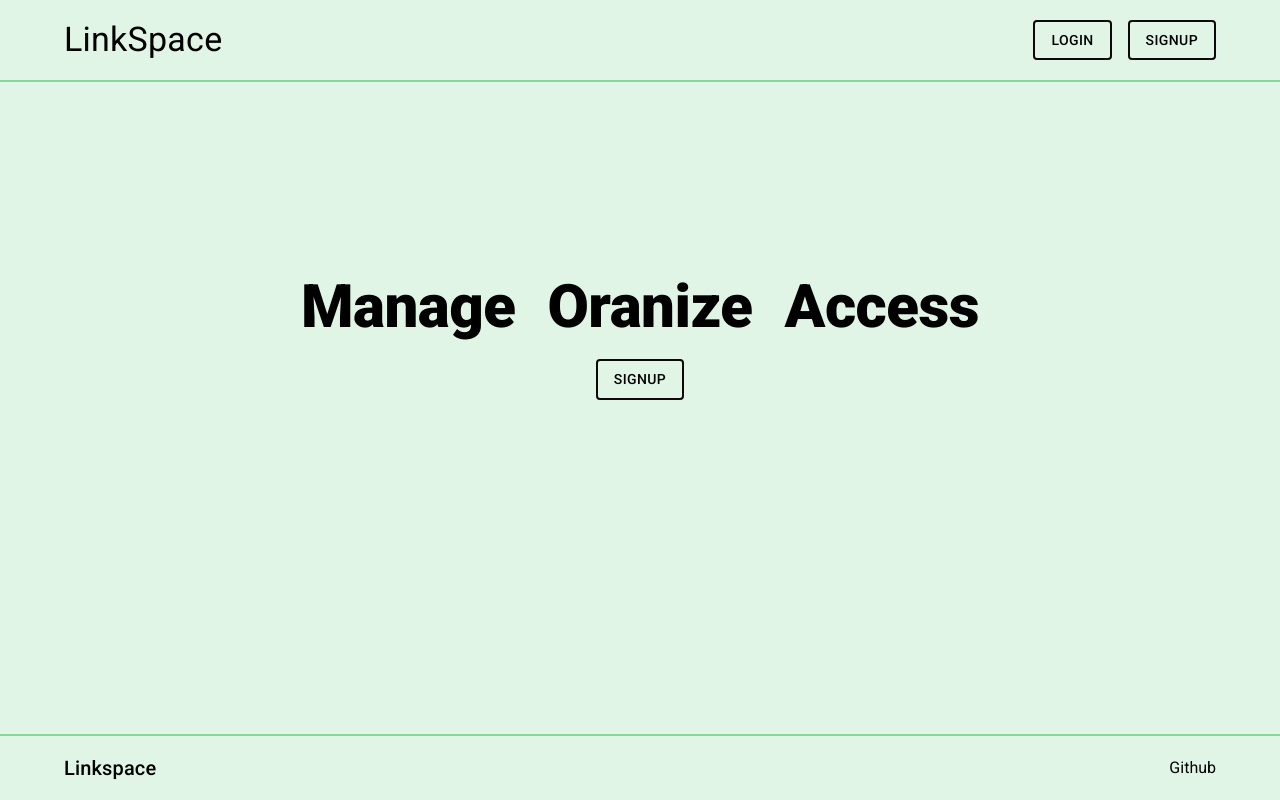
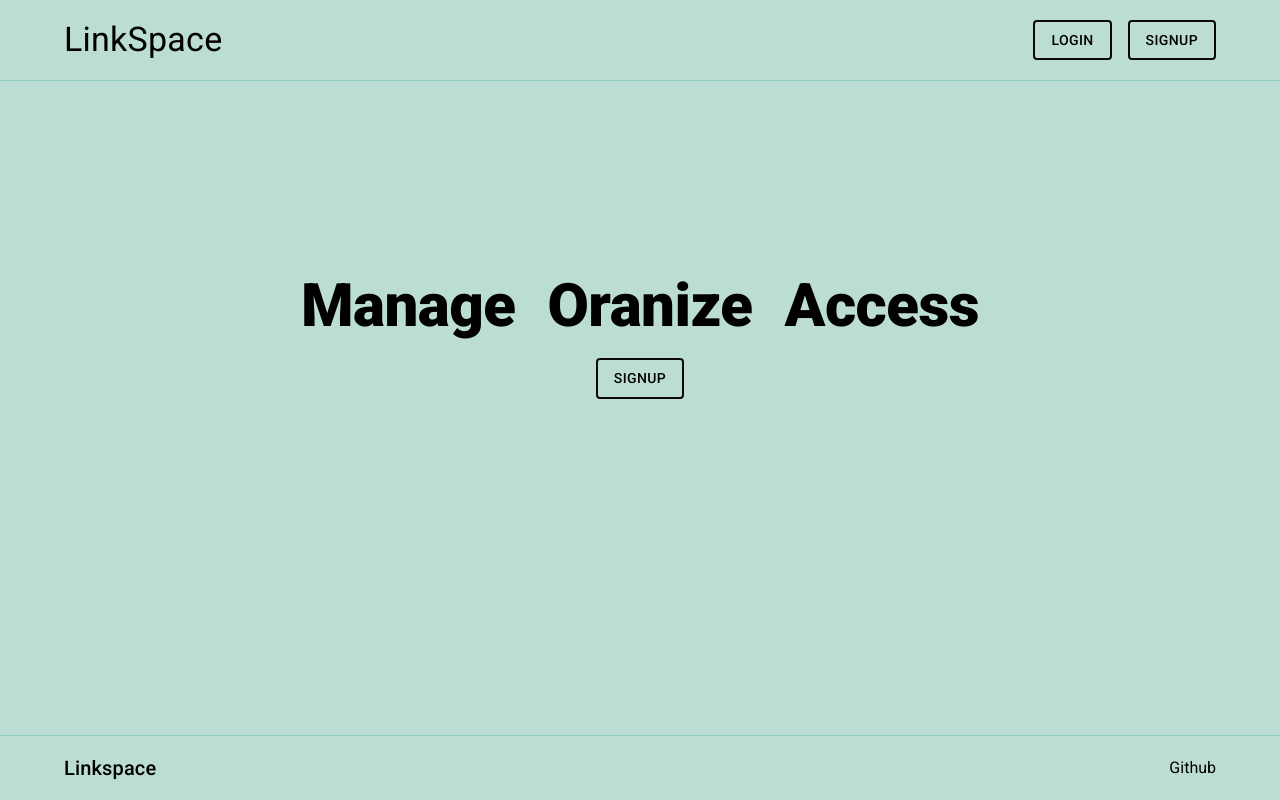
Before and after one commit to MahendraDani/Linkspace, a React (Vite) app in the folder client/: page / in a window 1280 px wide. Built offline with nearby package versions, Linux system fonts and the light colour scheme.

Commit message:
feat(ui): added theme to home page

```diff
--- a/client/src/layout/Footer.jsx
+++ b/client/src/layout/Footer.jsx
@@ -10,8 +10,9 @@ const Footer = () => {
           left: 0,
           right: 0,
           bottom: 0,
-          bgcolor: "#E0F5E6",
-          borderTop: "2px solid #81D99C",
+          bgcolor: "primary.main",
+          borderTop: "1px solid ",
+          borderColor: "secondary.main",
           p: 1,
         }}
       >
--- a/client/src/layout/Navbar.jsx
+++ b/client/src/layout/Navbar.jsx
@@ -5,7 +5,14 @@ import { Link } from "react-router-dom";
 const Navbar = () => {
   return (
     <div>
-      <Box sx={{ bgcolor: "#E0F5E6", p: 1, borderBottom: "2px solid #81D99C" }}>
+      <Box
+        sx={{
+          bgcolor: "primary.main",
+          p: 1,
+          borderBottom: "1px solid",
+          borderColor: "secondary.main",
+        }}
+      >
         <Container
           sx={{
             height: "4rem",
--- a/client/src/pages/Home.jsx
+++ b/client/src/pages/Home.jsx
@@ -7,7 +7,7 @@ import { Link } from "react-router-dom";
 const Home = () => {
   return (
     // #F0FAF3
-    <Box sx={{ bgcolor: "#E0F5E6", minHeight: "100vh" }}>
+    <Box sx={{ bgcolor: "primary.main", minHeight: "100vh" }}>
       <Navbar />
       <Box
         sx={{
```
